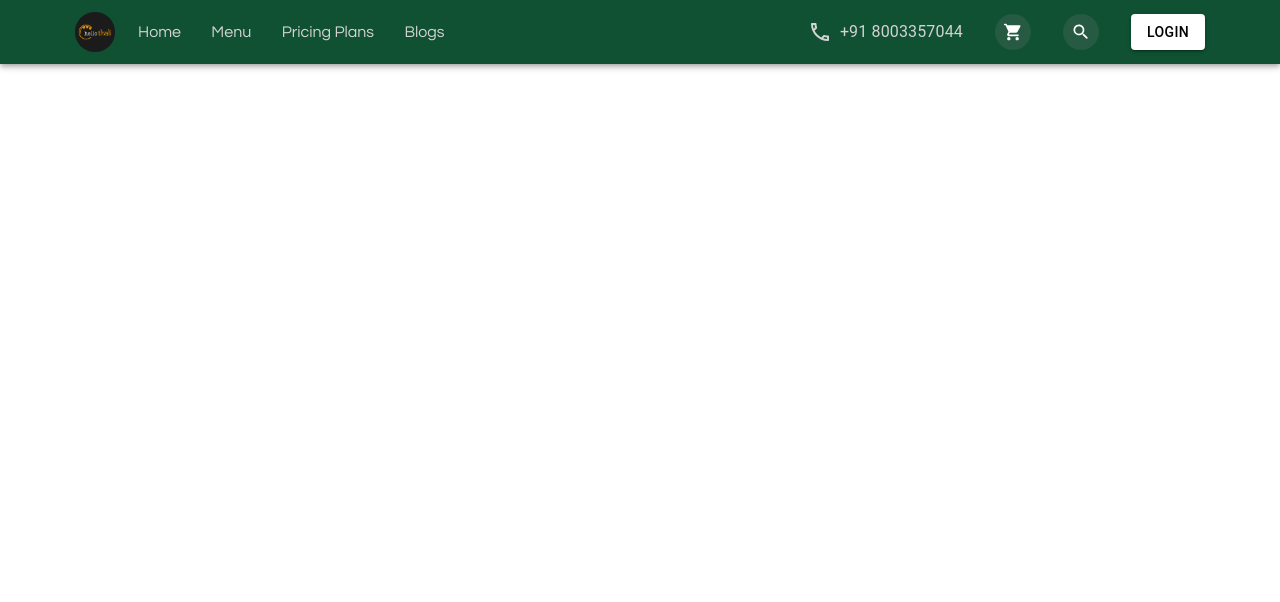
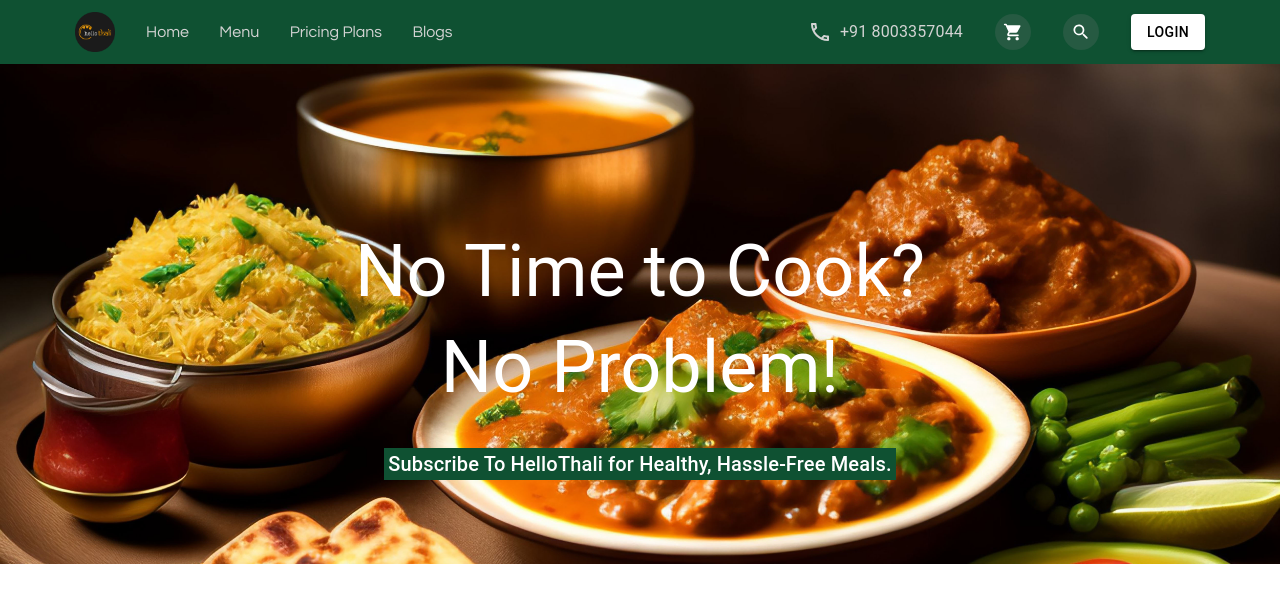
Before and after one commit to Ishu070303/hellothalii, a React (Vite) app: page / in a window 1280 px wide. Shown: the top 602 px of the page. Built offline with nearby package versions, Linux system fonts and the light colour scheme.

Commit message:
added home

```diff
--- a/src/App.jsx
+++ b/src/App.jsx
@@ -2,13 +2,15 @@ import { ThemeProvider, createTheme } from '@mui/material/styles';
 import Navbar from './pages/navbar/Navbar';
 
 import './index.css';
+import Home from './pages/Home/Home';
 
 const theme = createTheme({
   breakpoints: {
     values: {
-      sm: 430,
-      md: 1024,
-      lg: 1280,
+      sm: "505px",
+      md: "930px",
+      lg: "1280px",
+      xl: "1920px"
     }
   },
 
@@ -23,6 +25,7 @@ const App = () => {
   return (
     <ThemeProvider theme={theme}>
     <Navbar />
+    <Home />
     </ThemeProvider>
   )
 }
--- a/src/index.css
+++ b/src/index.css
@@ -7,14 +7,69 @@
   font-family: "Questrial", sans-serif;
 }
 
+.navul {
+  display: flex;
+  margin-left: 1rem;
+}
 
-.menuIcon{
+.navseconddiv {
+  width: 50%;
+  display: flex;
+  text-align: center;
+  align-items: center;
+  justify-content: end;
+}
+
+.menuIcon {
   display: none !important;
   color: white !important;
 }
 
-@media only screen and (min-width: 256px) and (max-width: 1248px) {
+.container {
+  /* border: 2px solid black; */
+  text-align: center;
+  height: 500px;
+  background-image: url("./assets/images/bgimage.jpg");
+  background-size: cover;
+  background-repeat: no-repeat;
+  background-position: center;
+}
+
+.text2 {
+  color: white;
+  width: 512px;
+  margin: auto !important;
+  font-weight: 300;
+  background-color: #0f5132;
+  letter-spacing: 0.5px;
+  margin-top: 2rem !important;
+}
+
+@media only screen and (max-width: 1438px) {
+}
+
+@media only screen and (max-width: 930px) {
   .menuIcon {
     display: inline-block !important;
   }
- }
+
+  .navul {
+    display: none;
+  }
+
+  .navseconddiv {
+    display: none;
+  }
+
+  .text2 {
+    width: 450px;
+    font-size: 16px !important ;
+  }
+}
+
+@media only screen and (max-width: 505px) {
+  .text2{
+    font-size: 12px !important;
+    width: 307px;
+  }
+}
--- /dev/null
+++ b/src/pages/Home/Home.jsx
@@ -0,0 +1,17 @@
+import {Typography } from '@material-ui/core';
+import React from 'react';
+import { useStyles } from './styles';
+
+const Home = () => {
+
+  const classes = useStyles();
+
+  return (
+   <div className="container">
+        <Typography className={classes.text1} variant='h3'>No Time to Cook? <br/> No Problem!</Typography>
+        <Typography className="text2" variant='h6'>Subscribe To HelloThali for Healthy, Hassle-Free Meals.</Typography>
+   </div>
+  )
+}
+
+export default Home
--- /dev/null
+++ b/src/pages/Home/styles.js
@@ -0,0 +1,14 @@
+import { makeStyles } from "@material-ui/core/styles";
+
+export const useStyles = makeStyles((theme) => ({
+  text1: {
+    fontSize: "4.5em",
+    lineHeight: "6rem",
+    color: "white",
+    paddingTop: theme.spacing(20),
+    [theme.breakpoints.down('sm')]: {
+        fontSize: '2.7rem',
+        lineHeight: "3.5rem",
+    }
+  },
+}));
--- a/src/pages/navbar/Navbar.jsx
+++ b/src/pages/navbar/Navbar.jsx
@@ -24,7 +24,7 @@ const Navbar = () => {
         >
           <div className={classes.navdiv}>
             <img alt="logo" src={Logo} width={40} height={40} />
-            <ul className={classes.navul}>
+            <ul className="navul">
               {navbar_list.map((listname) => (
                 <li className={classes.navlist} key={listname.id}>
                   <a
@@ -37,7 +37,7 @@ const Navbar = () => {
               ))}
             </ul>
           </div>
-          <div className={classes.navseconddiv}>
+          <div className="navseconddiv">
             <LocalPhoneOutlinedIcon
               sx={{ marginRight: ".5rem", color: "lightgray" }}
               className={classes.phoneIcon}
--- a/src/pages/navbar/styles.js
+++ b/src/pages/navbar/styles.js
@@ -14,18 +14,6 @@ export const useStyles = makeStyles((theme) => ({
     display: "flex",
     textAlign: "center",
     alignItems: "center",
-  },
-
-  navul: {
-    display: "flex",
-    marginLeft: theme.spacing(1),
-    [theme.breakpoints.up("md")]: {
-      display: "flex",
-      marginLeft: theme.spacing(1),
-    },
-    [theme.breakpoints.down("md")]: {
-      display: "none",
-    },
   },
 
   navlist: {
@@ -46,19 +34,12 @@ export const useStyles = makeStyles((theme) => ({
     textAlign: "center",
     alignItems: "center",
     justifyContent: "end",
-    // display: 'inline',
-    [theme.breakpoints.down("md")]: {
-      display: "none",
-    },
   },
 
   text: {
     display: "inline",
     fontSize: "1em",
     color: "lightgray",
-    [theme.breakpoints.down("md")]: {
-      display: "none",
-    },
   },
 }));
 
```
Also changed, not shown: src/assets/images/bgimage.jpg (added).
